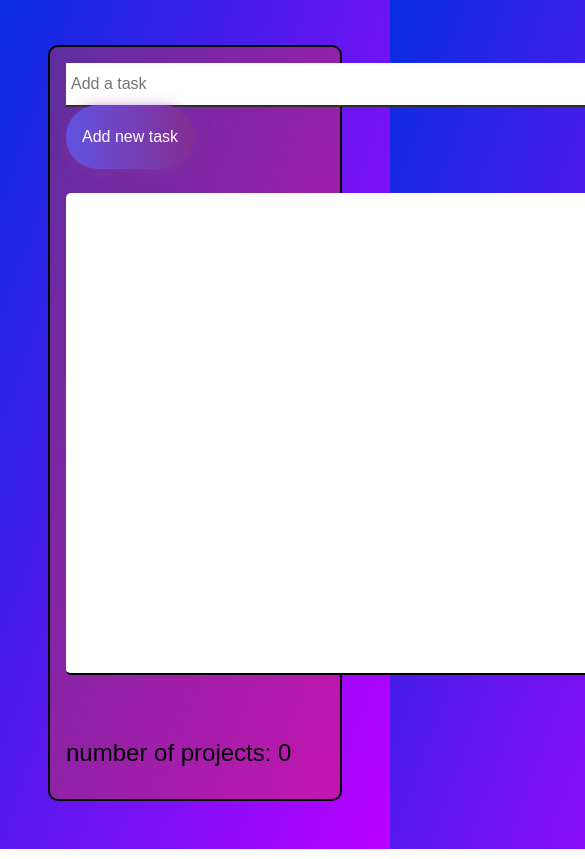
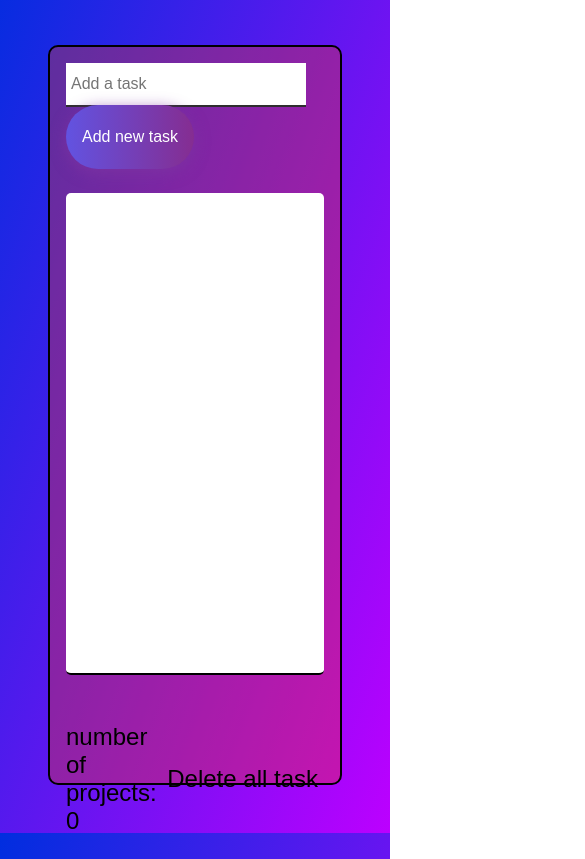
Before and after one commit to HidekashiLawliet/ToDoList, a website: page index.html in a window 390 px wide. Shown: the part 74-933 px from the top of the page, 585 px wide, since content can reach past the window. Drawn offline with Linux system fonts and the light colour scheme.

Commit message:
FIX {responsive}

```diff
--- a/index.html
+++ b/index.html
@@ -5,8 +5,7 @@
     <meta charset="utf-8">
     <meta http-equiv="X-UA-Compatible" content="IE=edge">
     <title>ToDo List</title>
-    <meta name="description" content="">
-    <meta name="viewport" content="width=device-width, initial-scale=1">
+    <meta name="viewport" content="width=device-width, initial-scale=1.0">
     <link rel="stylesheet" href="src/index.css">
 </head>
 
--- a/src/index.css
+++ b/src/index.css
@@ -19,7 +19,7 @@ body {
     border: 0px;
     padding: 5px;
     height: fit-content;
-    width: 97rem;
+    width: 89%;
     font-size: 16px;
 }
 
@@ -45,15 +45,15 @@ body {
 
 #task_card_body {
     margin: 3rem;
+    height: fit-content;
     display: grid;
     background-color: #ff3c004d;
     color: rgb(0, 0, 0);
     font-size: 1.5rem;
-    padding: 1rem;
+    padding: 1rem 1rem 0rem 1rem;
     height: 45rem;
     border-radius: 10px;
     border: 2px solid rgb(0, 0, 0);
-
 }
 
 #text_area input {
@@ -99,9 +99,7 @@ body {
     height: 30rem;
     padding-right: 40px;
     overflow-y: scroll;
-    overflow-x: hidden;
     scrollbar-width: thin;
-    scroll-timeline: smooth;
     border-bottom: 2px solid #000000;
     background-color: #fff;
     border-radius: 5px;
@@ -115,7 +113,6 @@ li {
     grid-row: 0;
     list-style: none;
     margin: 1.3rem;
-    overflow-x: hidden;
     padding-bottom: 1rem;
     border-bottom: #2e2e2e solid 2px;
 }
@@ -212,8 +209,6 @@ label {
 .project_counter {
     display: flex;
     justify-content: space-between;
-    align-items: center;
-    margin-top: 1rem;
 }
 
 #delete_all {
```
